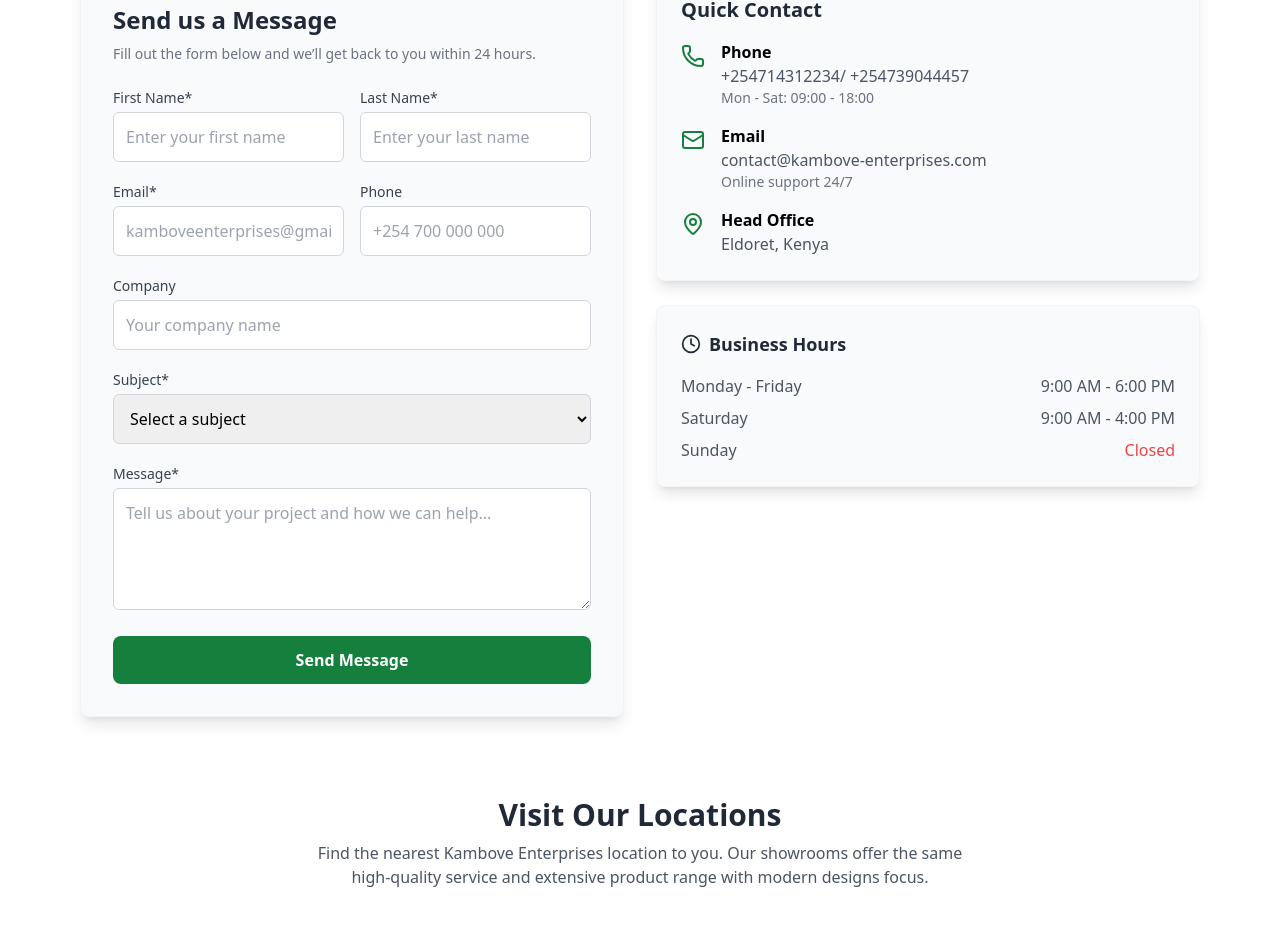
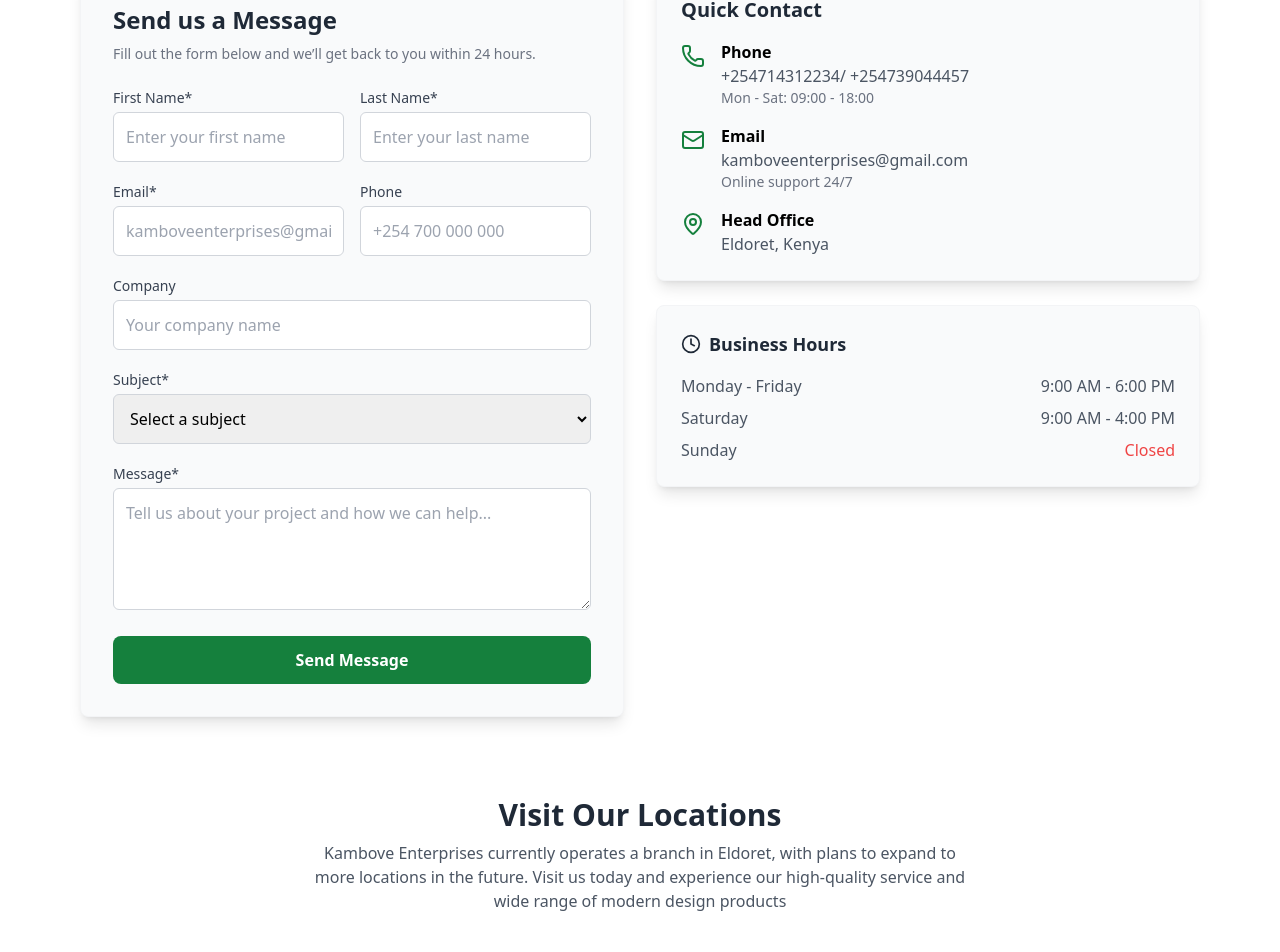
Before and after one commit to Nimmoh/construction-website, a React (Create React App) app: page /contact in a window 1280 px wide. Shown: the part 564-1516 px from the top of the page. Built offline with nearby package versions, Linux system fonts and the light colour scheme; the HTML template or start-up script is replaced by a standard one.

Commit message:
Update contact email and revise location description in Contact page

```diff
--- a/src/pages/Contact.jsx
+++ b/src/pages/Contact.jsx
@@ -148,7 +148,7 @@
                     <Mail className="text-green-700 w-6 h-6 mt-1" />
                     <div>
                       <p className="font-semibold">Email</p>
-                      <p className="text-gray-600">contact@kambove-enterprises.com</p>
+                      <p className="text-gray-600">kamboveenterprises@gmail.com</p>
                       <p className="text-gray-500 text-sm">Online support 24/7</p>
                     </div>
                   </div>
@@ -198,9 +198,7 @@
               Visit Our Locations
             </h2>
             <p className="text-gray-600 max-w-2xl mx-auto mb-10">
-              Find the nearest Kambove Enterprises location to you. Our showrooms
-              offer the same high-quality service and extensive product range with
-              modern designs focus.
+            Kambove Enterprises currently operates a branch in Eldoret, with plans to expand to more locations in the future. Visit us today and experience our high-quality service and wide range of modern design products
             </p>
             <div className="grid md:grid-cols-3 gap-8 text-left">
               {/* <div className="bg-white p-6 rounded-lg shadow-md border border-gray-200">
```
